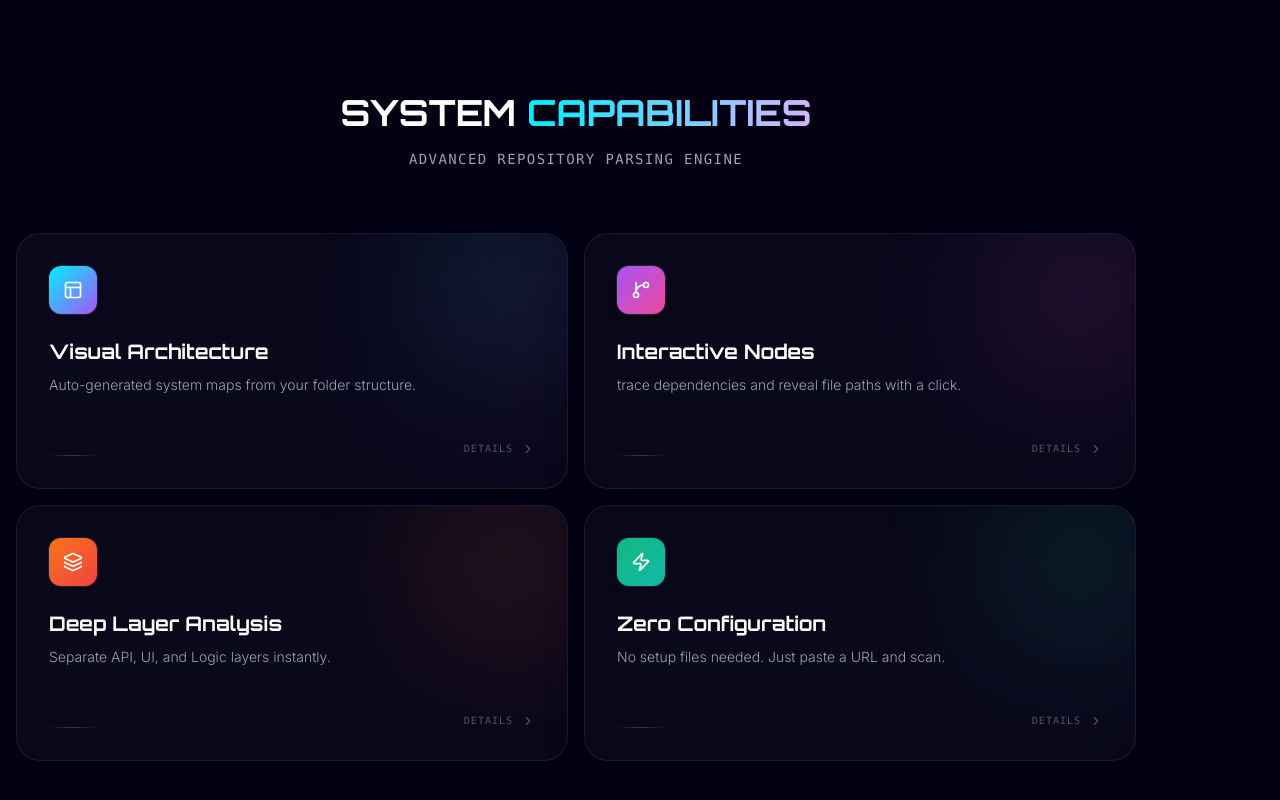
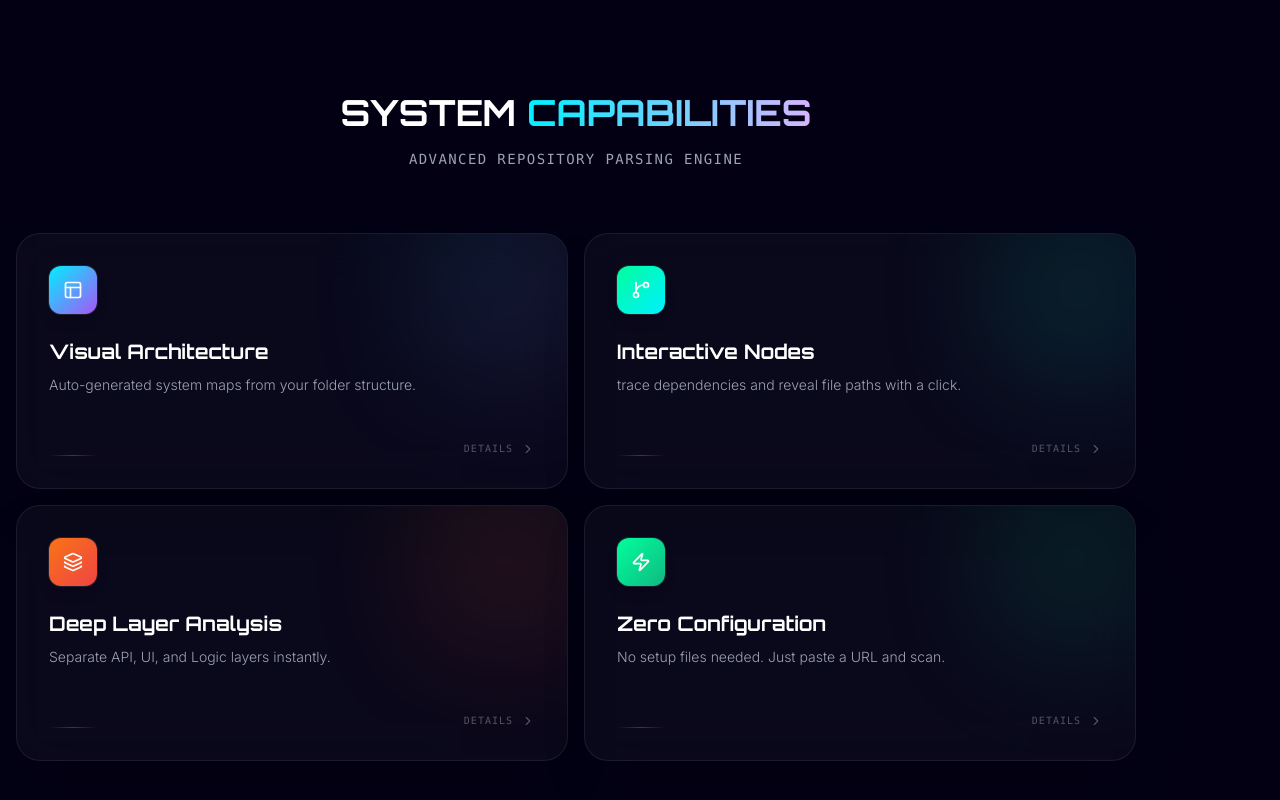
Before and after one commit to me7Ayushrana/getmygit, a Next.js app: page / in a window 1280 px wide. Shown: the part 1175-1975 px from the top of the page. Built offline with nearby package versions, Linux system fonts and the light colour scheme.

Commit message:
feat: finalize cyber-green differentiation in bento grid

```diff
--- a/src/components/landing/InteractiveBento.tsx
+++ b/src/components/landing/InteractiveBento.tsx
@@ -14,7 +14,7 @@ const features = [
         icon: GitBranch,
         title: 'Interactive Nodes',
         desc: 'trace dependencies and reveal file paths with a click.',
-        color: 'from-purple-500 to-pink-500'
+        color: 'from-neon-green to-neon-blue'
     },
     {
         icon: Layers,
@@ -26,7 +26,7 @@ const features = [
         icon: Zap,
         title: 'Zero Configuration',
         desc: 'No setup files needed. Just paste a URL and scan.',
-        color: 'from-emerald-500 to-teal-500'
+        color: 'from-neon-green to-emerald-500'
     }
 ];
 
```
